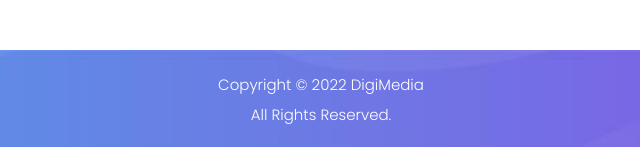
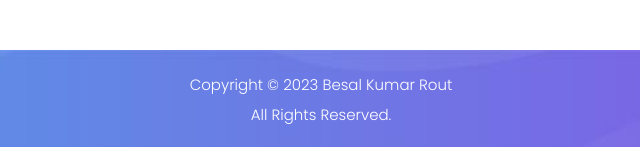
Before and after one commit to bishal1077/DigiMedia, a plain HTML site: page index.html in a window 1280 px wide. Shown: the part 5303-5450 px from the top of the page, 319-959 px from the left. Drawn offline with Linux system fonts and the light colour scheme.

Commit message:
Update index.html

```diff
--- a/index.html
+++ b/index.html
@@ -641,7 +641,7 @@
     <div class="container">
       <div class="row">
         <div class="col-lg-12">
-          <p>Copyright © 2022 DigiMedia <br>All Rights Reserved.
+          <p>Copyright © 2023 Besal Kumar Rout <br>All Rights Reserved.
 
           </p>
         </div>
```
